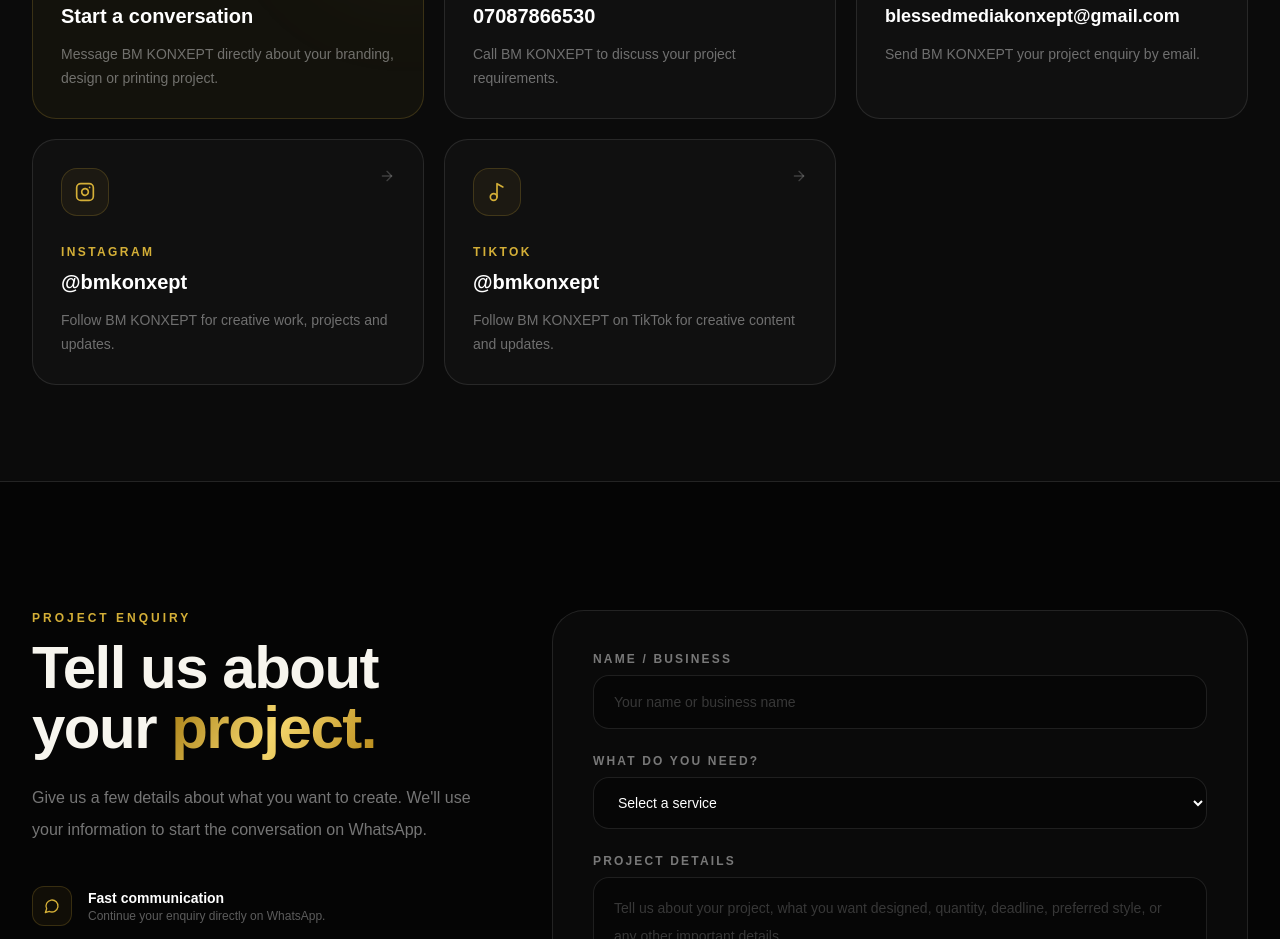
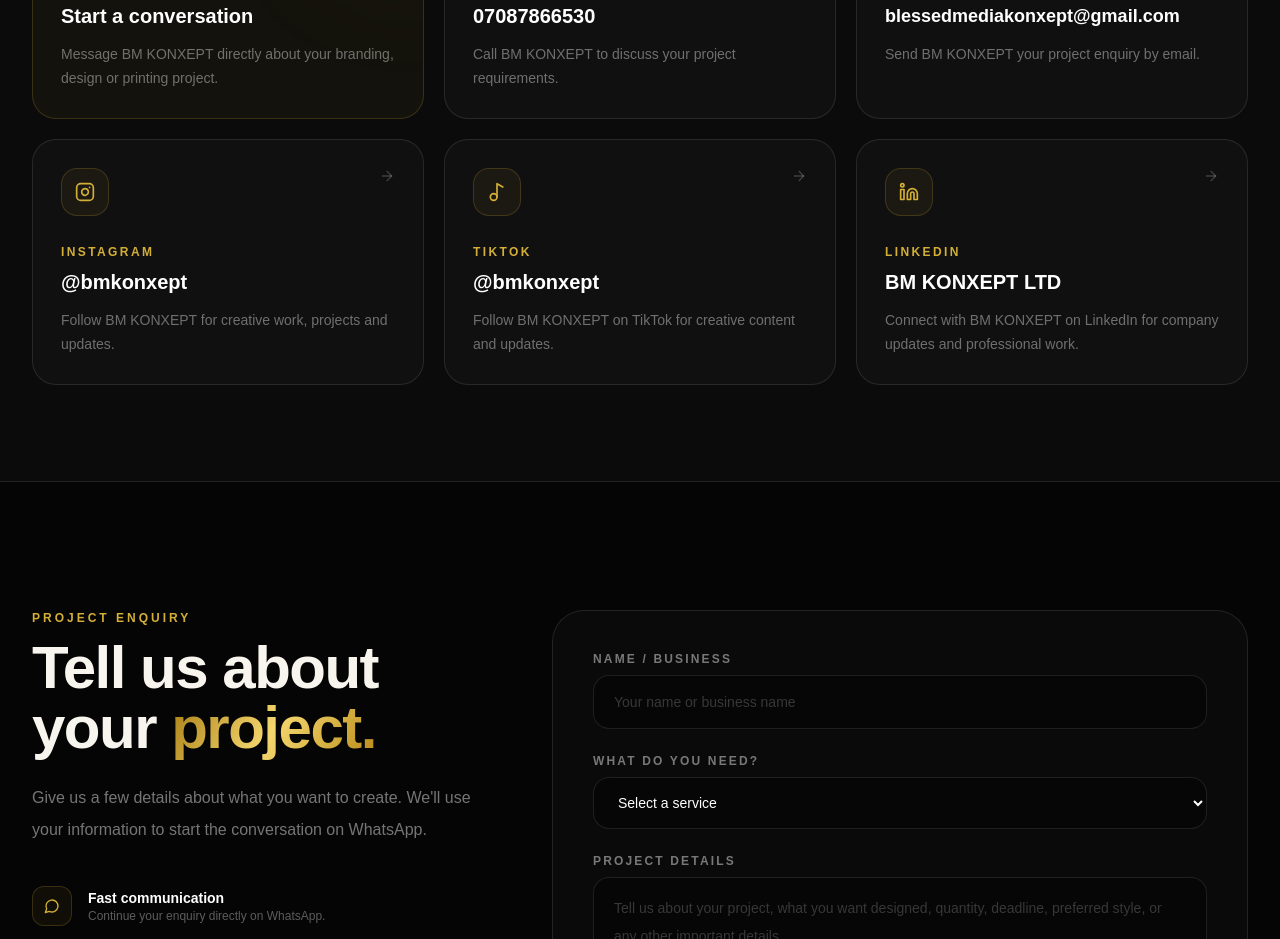
Before and after one commit to bmkonxept/bm-konxept-website, a Next.js app: page /contact in a window 1280 px wide. Shown: the part 1260-2199 px from the top of the page. Built offline with nearby package versions, Linux system fonts and the light colour scheme.

Commit message:
Add LinkedIn to contact page

```diff
--- a/app/contact/page.tsx
+++ b/app/contact/page.tsx
@@ -5,6 +5,7 @@
 import {
   ArrowRight,
   Instagram,
+  Linkedin,
   Mail,
   MessageCircle,
   Music2,
@@ -455,6 +456,45 @@
                 Follow BM KONXEPT on TikTok for creative content and updates.
               </p>
             </a>
+
+            {/* =================================================
+                LINKEDIN — ADDED
+            ================================================= */}
+
+            <a
+              href="https://www.linkedin.com/company/bmkonxept/"
+              target="_blank"
+              rel="noopener noreferrer"
+              aria-label="Visit BM KONXEPT LTD on LinkedIn"
+              className="group rounded-3xl border border-white/10 bg-white/[0.025] p-7 transition-all duration-300 hover:-translate-y-1 hover:border-gold/30 hover:bg-gold/[0.04]"
+            >
+              <div className="flex items-start justify-between">
+                <div className="flex h-12 w-12 items-center justify-center rounded-2xl border border-gold/20 bg-gold/[0.06] text-gold">
+                  <Linkedin
+                    className="h-5 w-5"
+                    aria-hidden="true"
+                  />
+                </div>
+
+                <ArrowRight
+                  className="h-4 w-4 text-white/20 transition group-hover:translate-x-1 group-hover:text-gold"
+                  aria-hidden="true"
+                />
+              </div>
+
+              <p className="mt-7 text-xs font-bold uppercase tracking-[0.2em] text-gold">
+                LinkedIn
+              </p>
+
+              <h3 className="mt-2 text-xl font-bold text-white">
+                BM KONXEPT LTD
+              </h3>
+
+              <p className="mt-3 text-sm leading-6 text-white/40">
+                Connect with BM KONXEPT on LinkedIn for company updates and
+                professional work.
+              </p>
+            </a>
           </div>
         </div>
       </section>
```
